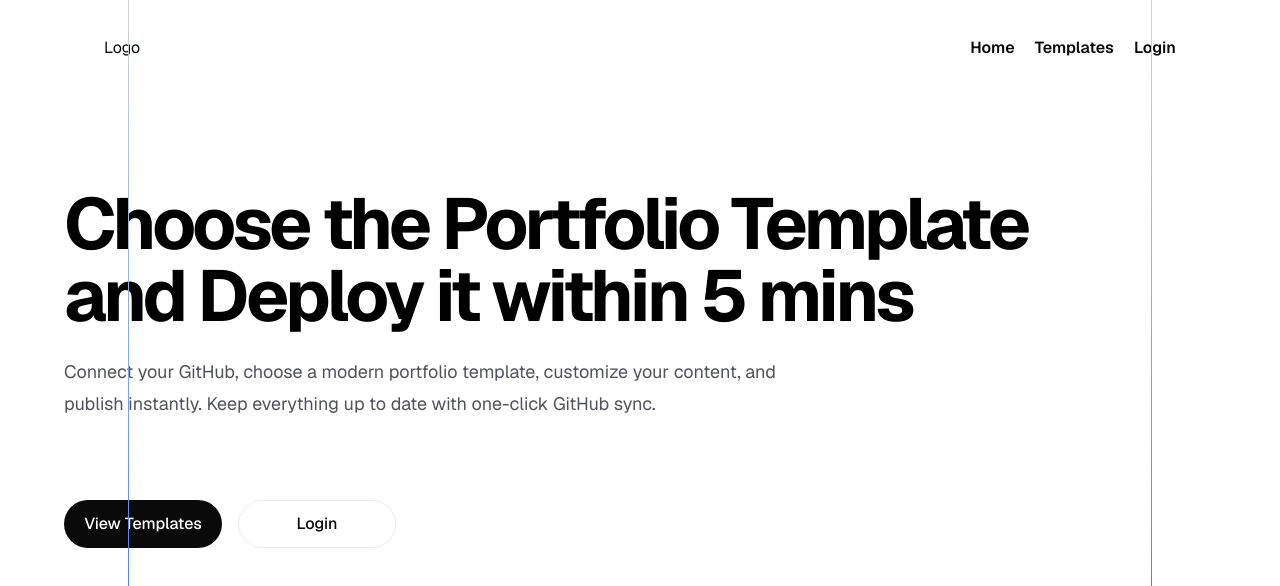
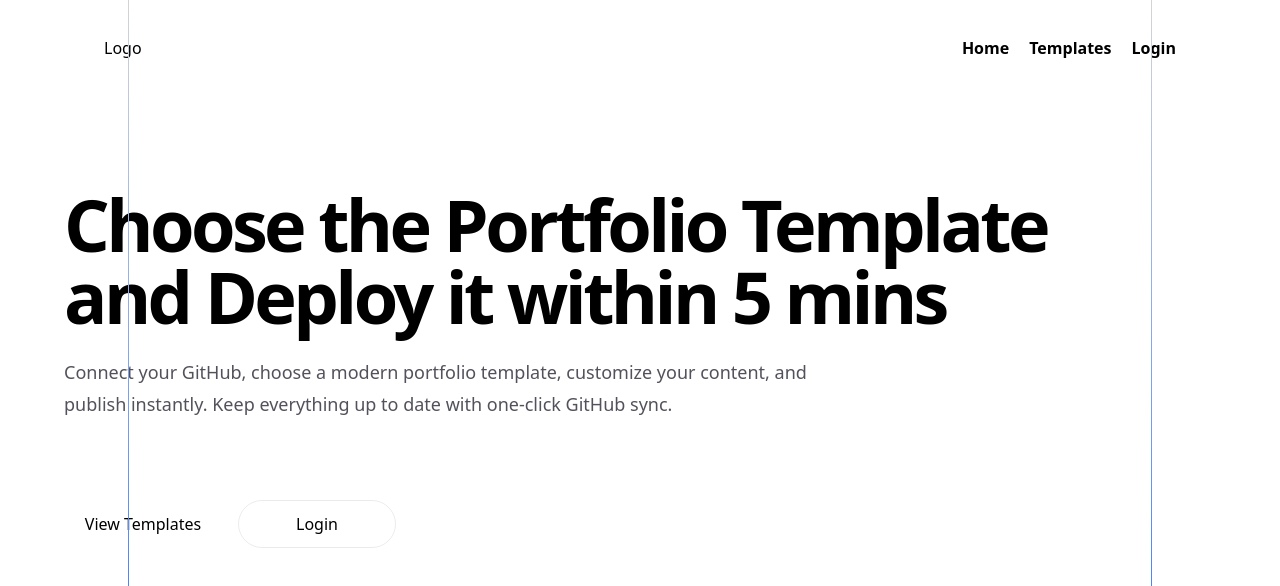
Before and after one commit to Aaryany25/Portfolio-Builder, a Next.js app: page / in a window 1280 px wide. Shown: the top 586 px of the page. Built offline with nearby package versions, Linux system fonts and the light colour scheme.

Commit message:
Created Template Page

```diff
--- /dev/null
+++ b/app/Template/page.tsx
@@ -0,0 +1,14 @@
+import React from 'react'
+import Container from '../components/Container'
+function page() {
+  return (
+    <div className='min-h-screen flex items-start justify-start'>
+        <Container className='min-h-screen'>
+<h1 className='text-2xl md:text-4xl font-bold tracking-tight text-primary'>Hello There</h1>
+<p>Lorem ipsum dolor sit amet consectetur adipisicing elit. Sit quos perferendis consequuntur repellat expedita unde magnam atque. Sapiente, incidunt debitis!</p>
+        </Container>
+    </div>
+  )
+}
+
+export default page
--- /dev/null
+++ b/app/components/Container.tsx
@@ -0,0 +1,9 @@
+import React from 'react'
+
+function Container({children,className}:{children:React.ReactNode,className?:string}) {
+  return (
+    <div className={`max-w-4xl mx-auto bg-white dark:bg-black p-4 md:p-10  ${className}`}>{children}</div>
+  )
+}
+
+export default Container
--- a/app/globals.css
+++ b/app/globals.css
@@ -4,127 +4,13 @@
 
 @custom-variant dark (&:is(.dark *));
 
-@theme inline {
-  --color-background: var(--background);
-  --color-foreground: var(--foreground);
-  --font-sans: var(--font-geist-sans);
-  --font-mono: var(--font-geist-mono);
-  --font-heading: var(--font-geist-sans);
-  --color-sidebar-ring: var(--sidebar-ring);
-  --color-sidebar-border: var(--sidebar-border);
-  --color-sidebar-accent-foreground: var(--sidebar-accent-foreground);
-  --color-sidebar-accent: var(--sidebar-accent);
-  --color-sidebar-primary-foreground: var(--sidebar-primary-foreground);
-  --color-sidebar-primary: var(--sidebar-primary);
-  --color-sidebar-foreground: var(--sidebar-foreground);
-  --color-sidebar: var(--sidebar);
-  --color-chart-5: var(--chart-5);
-  --color-chart-4: var(--chart-4);
-  --color-chart-3: var(--chart-3);
-  --color-chart-2: var(--chart-2);
-  --color-chart-1: var(--chart-1);
-  --color-ring: var(--ring);
-  --color-input: var(--input);
-  --color-border: var(--border);
-  --color-destructive: var(--destructive);
-  --color-accent-foreground: var(--accent-foreground);
-  --color-accent: var(--accent);
-  --color-muted-foreground: var(--muted-foreground);
-  --color-muted: var(--muted);
-  --color-secondary-foreground: var(--secondary-foreground);
-  --color-secondary: var(--secondary);
-  --color-primary-foreground: var(--primary-foreground);
-  --color-primary: var(--primary);
-  --color-popover-foreground: var(--popover-foreground);
-  --color-popover: var(--popover);
-  --color-card-foreground: var(--card-foreground);
-  --color-card: var(--card);
-  --radius-sm: calc(var(--radius) * 0.6);
-  --radius-md: calc(var(--radius) * 0.8);
-  --radius-lg: var(--radius);
-  --radius-xl: calc(var(--radius) * 1.4);
-  --radius-2xl: calc(var(--radius) * 1.8);
-  --radius-3xl: calc(var(--radius) * 2.2);
-  --radius-4xl: calc(var(--radius) * 2.6);
+@theme inline{
+  --color-primary: var(--color-neutral-800)
+  --color-secondary: var(--color-neutral-600)
 }
 
-:root {
-  --background: oklch(1 0 0);
-  --foreground: oklch(0.145 0 0);
-  --card: oklch(1 0 0);
-  --card-foreground: oklch(0.145 0 0);
-  --popover: oklch(1 0 0);
-  --popover-foreground: oklch(0.145 0 0);
-  --primary: oklch(0.205 0 0);
-  --primary-foreground: oklch(0.985 0 0);
-  --secondary: oklch(0.97 0 0);
-  --secondary-foreground: oklch(0.205 0 0);
-  --muted: oklch(0.97 0 0);
-  --muted-foreground: oklch(0.556 0 0);
-  --accent: oklch(0.97 0 0);
-  --accent-foreground: oklch(0.205 0 0);
-  --destructive: oklch(0.577 0.245 27.325);
-  --border: oklch(0.922 0 0);
-  --input: oklch(0.922 0 0);
-  --ring: oklch(0.708 0 0);
-  --chart-1: oklch(0.87 0 0);
-  --chart-2: oklch(0.556 0 0);
-  --chart-3: oklch(0.439 0 0);
-  --chart-4: oklch(0.371 0 0);
-  --chart-5: oklch(0.269 0 0);
-  --radius: 0.625rem;
-  --sidebar: oklch(0.985 0 0);
-  --sidebar-foreground: oklch(0.145 0 0);
-  --sidebar-primary: oklch(0.205 0 0);
-  --sidebar-primary-foreground: oklch(0.985 0 0);
-  --sidebar-accent: oklch(0.97 0 0);
-  --sidebar-accent-foreground: oklch(0.205 0 0);
-  --sidebar-border: oklch(0.922 0 0);
-  --sidebar-ring: oklch(0.708 0 0);
+.dark{
+  --color-primary: var(--color-neutral-100)
+  --color-secondary: var(--color-neutral-300)
+
 }
-
-.dark {
-  --background: oklch(0.145 0 0);
-  --foreground: oklch(0.985 0 0);
-  --card: oklch(0.205 0 0);
-  --card-foreground: oklch(0.985 0 0);
-  --popover: oklch(0.205 0 0);
-  --popover-foreground: oklch(0.985 0 0);
-  --primary: oklch(0.922 0 0);
-  --primary-foreground: oklch(0.205 0 0);
-  --secondary: oklch(0.269 0 0);
-  --secondary-foreground: oklch(0.985 0 0);
-  --muted: oklch(0.269 0 0);
-  --muted-foreground: oklch(0.708 0 0);
-  --accent: oklch(0.269 0 0);
-  --accent-foreground: oklch(0.985 0 0);
-  --destructive: oklch(0.704 0.191 22.216);
-  --border: oklch(1 0 0 / 10%);
-  --input: oklch(1 0 0 / 15%);
-  --ring: oklch(0.556 0 0);
-  --chart-1: oklch(0.87 0 0);
-  --chart-2: oklch(0.556 0 0);
-  --chart-3: oklch(0.439 0 0);
-  --chart-4: oklch(0.371 0 0);
-  --chart-5: oklch(0.269 0 0);
-  --sidebar: oklch(0.205 0 0);
-  --sidebar-foreground: oklch(0.985 0 0);
-  --sidebar-primary: oklch(0.488 0.243 264.376);
-  --sidebar-primary-foreground: oklch(0.985 0 0);
-  --sidebar-accent: oklch(0.269 0 0);
-  --sidebar-accent-foreground: oklch(0.985 0 0);
-  --sidebar-border: oklch(1 0 0 / 10%);
-  --sidebar-ring: oklch(0.556 0 0);
-}
-
-@layer base {
-  * {
-    @apply border-border outline-ring/50;
-  }
-  body {
-    @apply bg-background text-foreground;
-  }
-  html {
-    @apply font-sans;
-  }
-}
--- a/app/layout.tsx
+++ b/app/layout.tsx
@@ -1,5 +1,7 @@
 import type { Metadata } from "next";
 import { Geist, Geist_Mono } from "next/font/google";
+import { Inter } from 'next/font/google'
+
 import "./globals.css";
 
 const geistSans = Geist({
@@ -16,6 +18,7 @@ export const metadata: Metadata = {
   title: "Create Next App",
   description: "Generated by create next app",
 };
+const inter = Inter({ weight: ["400", "500", "600", "700", "800", "900"] });
 
 export default function RootLayout({
   children,
@@ -25,9 +28,9 @@ export default function RootLayout({
   return (
     <html
       lang="en"
-      className={`${geistSans.variable} ${geistMono.variable} h-full antialiased`}
+      className={`${inter.className} ${geistMono.variable} h-full antialiased`}
     >
-      <body className="min-h-full flex flex-col">{children}</body>
+      <body className="min-h-full flex flex-col bg-neutral-100 dark:bg-neutral-700">{children}</body>
     </html>
   );
 }
```
